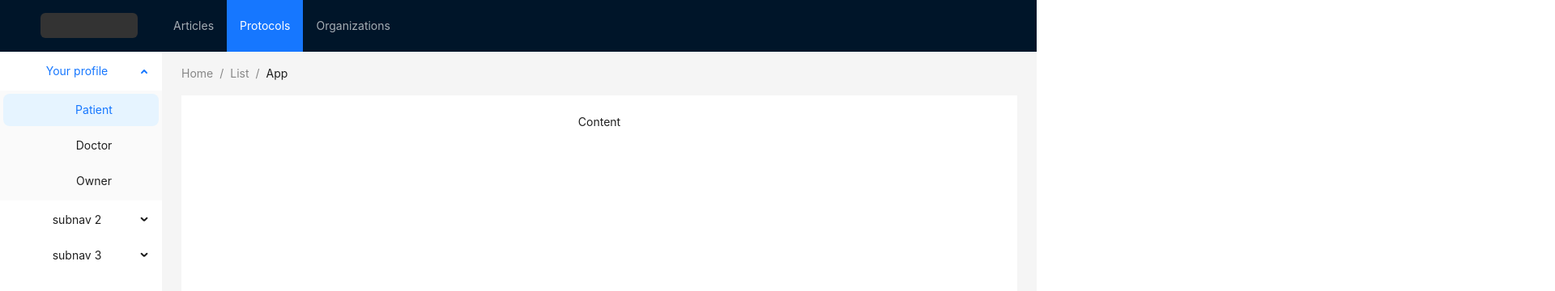
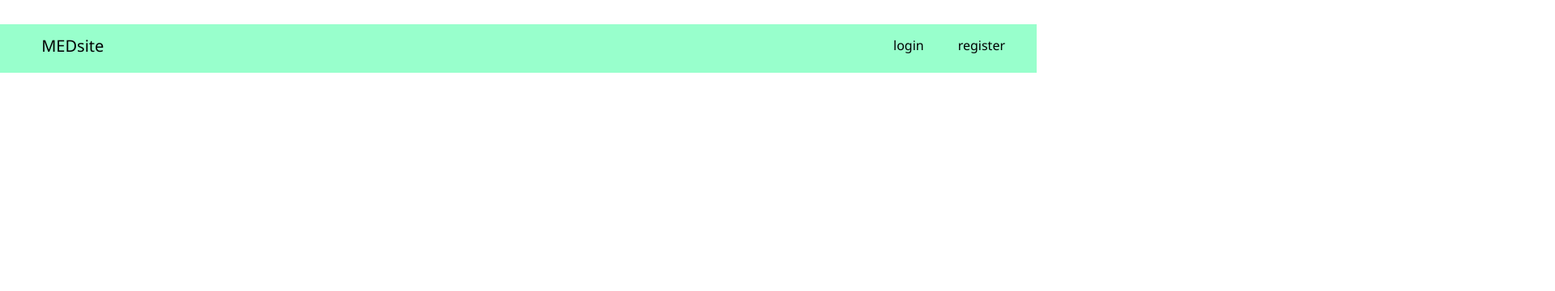
Before and after one commit to BelousSofiya/medsite, a React (Create React App) app in the folder medsite/FrontEnd/: page / in a window 1280 px wide. Shown: the top 360 px of the page at 81% size, 1920 px wide, since content can reach past the window. Built offline with nearby package versions, Linux system fonts and the light colour scheme.

Commit message:
custom header

```diff
--- a/medsite/FrontEnd/package.json
+++ b/medsite/FrontEnd/package.json
@@ -9,6 +9,7 @@
     "antd": "^5.20.1",
     "react": "^18.2.0",
     "react-dom": "^18.2.0",
+    "react-router-dom": "^6.26.1",
     "react-scripts": "5.0.1",
     "web-vitals": "^2.1.4"
   },
--- /dev/null
+++ b/medsite/FrontEnd/src/components/Header/Header.jsx
@@ -0,0 +1,14 @@
+// import { Link } from 'react-router-dom';
+import styles from './Header.module.css';
+
+export default function Header() {
+  return (
+    <div className={styles['main-header']}>
+      <div className={styles['med-site']}>MEDsite</div>
+      <div className={styles['log-reg-buttons']}>
+        <div className={styles['button']}>login</div>
+        <div className={styles['button']}>register</div>
+      </div>
+    </div>
+  );
+}
--- /dev/null
+++ b/medsite/FrontEnd/src/components/Header/Header.module.css
@@ -0,0 +1,50 @@
+.main-header {
+  width: 100%;
+  height: 60px;
+  display: flex;
+  background: #98ffcc;
+  flex-direction: column;
+  justify-content: center;
+  align-items: left;
+  margin-top: 30px;
+}
+
+.med-site {
+  /* font-family: Inter; */
+  font-size: 20px;
+  font-style: bold;
+  display: flex;
+  flex-direction: column;
+  align-items: flex-start;
+  margin-left: 4%;
+  margin-top: 2%;
+}
+
+.log-reg-buttons {
+  display: flex;
+
+  /* float: right; */
+  /* align-items: flex-start; */
+  gap: 12px;
+  position: relative;
+  /* top: 3%; */
+  left: 85%;
+  bottom: 50%;
+  /* font-size: 15px;
+  font-style: normal; */
+  /* display: flex; */
+  /* flex-direction: column;
+  justify-content: center; */
+  /* align-items: right; */
+  /* margin-right: 4%; */
+  /* margin-top: 3%; */
+}
+
+.button {
+  /* flex-direction: column; */
+  display: flex;
+  padding: 5px 15px;
+  justify-content: center;
+  align-items: center;
+  gap: 10px;
+}
--- /dev/null
+++ b/medsite/FrontEnd/src/components/Header/MainMenu.module.css
@@ -0,0 +1,57 @@
+.main-header {
+  width: 100%;
+  height: 100px;
+  display: flex;
+  background: #8addcc;
+  flex-direction: column;
+  justify-content: center;
+  align-items: left;
+  /* margin-left: 50px; */
+}
+
+/* .menu-item {
+    width: 120px;
+    height: 31px;
+    background: #32bfa3;
+    border-radius: 4px;
+    margin: 16px 28px 16px 0;
+    float: left;
+  } */
+
+.menu-item {
+  width: 120px;
+  height: 31px;
+  background: #32bfa3;
+  border-radius: 4px;
+  margin: 16px 28px 16px 0;
+  float: left;
+}
+
+.menu-items {
+  display: flex;
+  align-items: flex-start;
+  gap: 8px;
+}
+
+.logo {
+  width: 60px;
+  height: 60px;
+  background: #32bfa3;
+  border-radius: 4px;
+  margin: 16px 28px 16px 2%;
+  float: left;
+  /* margin-left: 40px; */
+}
+
+/* .menu-element__text {
+    color: var(--main-black-90, #292e32);
+    font-feature-settings: 'calt' off;
+    text-decoration: none;
+
+    font-family: var(--font-main);
+    font-size: 14px;
+    font-style: normal;
+    font-weight: 400;
+    line-height: 20px;
+    letter-spacing: -0.14px;
+  } */
--- a/medsite/FrontEnd/src/components/HeaderAnt/HeaderAnt.jsx
+++ /dev/null
@@ -1,69 +0,0 @@
-import { Layout, Menu, Breadcrumb } from 'antd';
-const { SubMenu } = Menu;
-const { Header, Content, Sider } = Layout;
-import styles from './HeaderAnt.module.css';
-
-export default function HeaderAnt() {
-  return (
-    <Layout>
-      <Header className="header">
-        <div className={styles['logo']} />
-        <Menu
-          theme="dark"
-          mode="horizontal"
-          defaultSelectedKeys={['2']}
-          style={{ lineHeight: '64px' }}
-        >
-          <Menu.Item key="1">Articles</Menu.Item>
-          <Menu.Item key="2">Protocols</Menu.Item>
-          <Menu.Item key="3">Organizations</Menu.Item>
-        </Menu>
-      </Header>
-      <Layout>
-        <Sider width={200} style={{ background: '#fff' }}>
-          <Menu
-            mode="inline"
-            defaultSelectedKeys={['1']}
-            defaultOpenKeys={['sub1']}
-            style={{ height: '100%', borderRight: 0 }}
-          >
-            <SubMenu key="sub1" title={<span>Your profile</span>}>
-              <Menu.Item key="1">Patient</Menu.Item>
-              <Menu.Item key="2">Doctor</Menu.Item>
-              <Menu.Item key="3">Owner</Menu.Item>
-            </SubMenu>
-            <SubMenu key="sub2" title={<span>subnav 2</span>}>
-              <Menu.Item key="5">option5</Menu.Item>
-              <Menu.Item key="6">option6</Menu.Item>
-              <Menu.Item key="7">option7</Menu.Item>
-              <Menu.Item key="8">option8</Menu.Item>
-            </SubMenu>
-            <SubMenu key="sub3" title={<span>subnav 3</span>}>
-              <Menu.Item key="9">option9</Menu.Item>
-              <Menu.Item key="10">option10</Menu.Item>
-              <Menu.Item key="11">option11</Menu.Item>
-              <Menu.Item key="12">option12</Menu.Item>
-            </SubMenu>
-          </Menu>
-        </Sider>
-        <Layout style={{ padding: '0 24px 24px' }}>
-          <Breadcrumb style={{ margin: '16px 0' }}>
-            <Breadcrumb.Item>Home</Breadcrumb.Item>
-            <Breadcrumb.Item>List</Breadcrumb.Item>
-            <Breadcrumb.Item>App</Breadcrumb.Item>
-          </Breadcrumb>
-          <Content
-            style={{
-              background: '#fff',
-              padding: 24,
-              margin: 0,
-              minHeight: 280,
-            }}
-          >
-            Content
-          </Content>
-        </Layout>
-      </Layout>
-    </Layout>
-  );
-}
--- a/medsite/FrontEnd/src/components/HeaderAnt/HeaderAnt.module.css
+++ /dev/null
@@ -1,8 +0,0 @@
-.logo {
-  width: 120px;
-  height: 31px;
-  background: #333;
-  border-radius: 6px;
-  margin: 16px 28px 16px 0;
-  float: left;
-}
--- a/medsite/FrontEnd/src/components/Main.jsx
+++ b/medsite/FrontEnd/src/components/Main.jsx
@@ -1,5 +1,5 @@
-import HeaderAnt from './HeaderAnt/HeaderAnt';
+import Header from './Header/Header';
 
 export default function Main() {
-  return <HeaderAnt />;
+  return <Header />;
 }
```
Also changed, not shown: medsite/FrontEnd/src/components/Header/MainMenu.jsx (added, +50 -0 lines), medsite/FrontEnd/src/components/Header/SideMenu.jsx (added), medsite/FrontEnd/src/components/Header/SideMenu.module.css (added), 1 other file (tests, documents, lock files or other folders).
